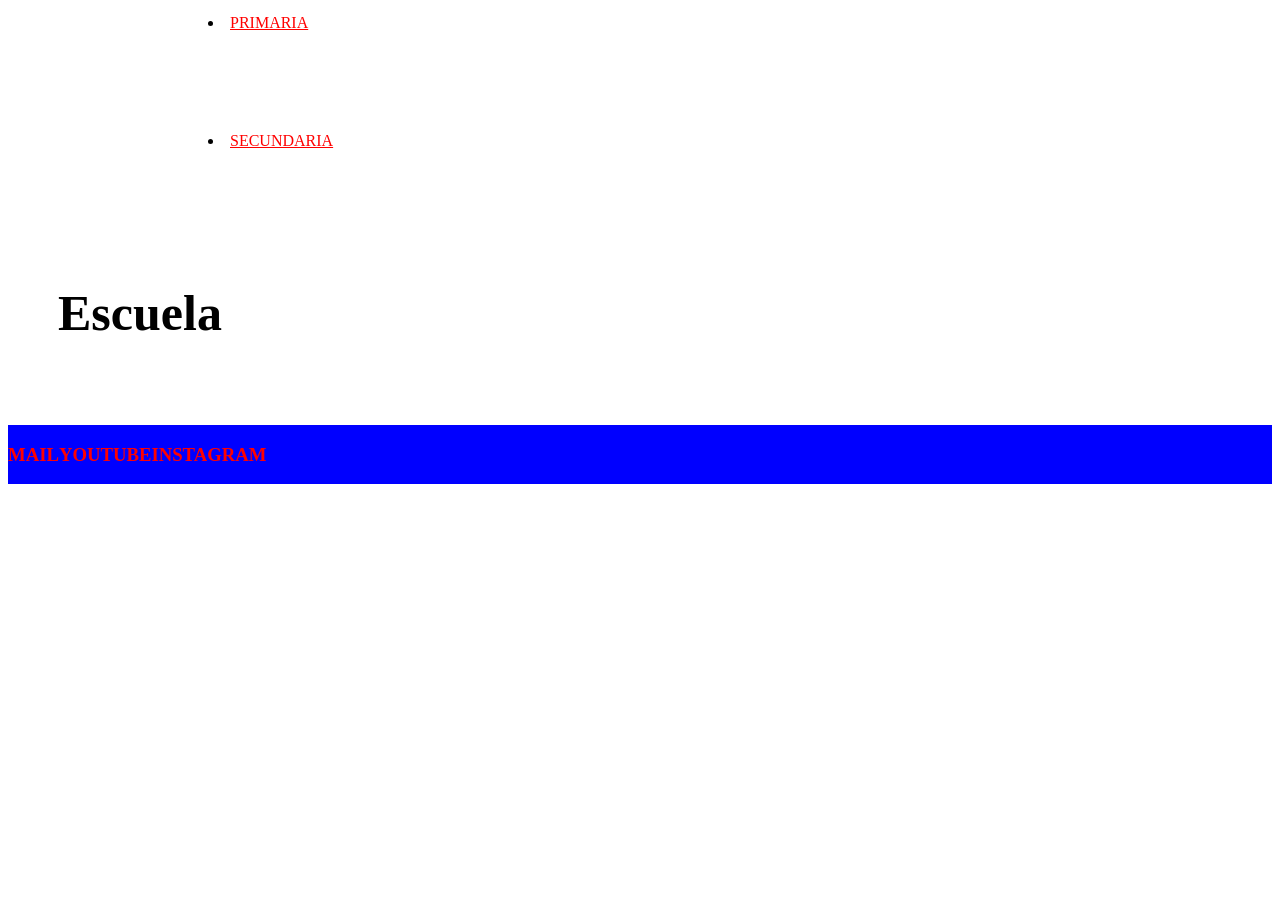
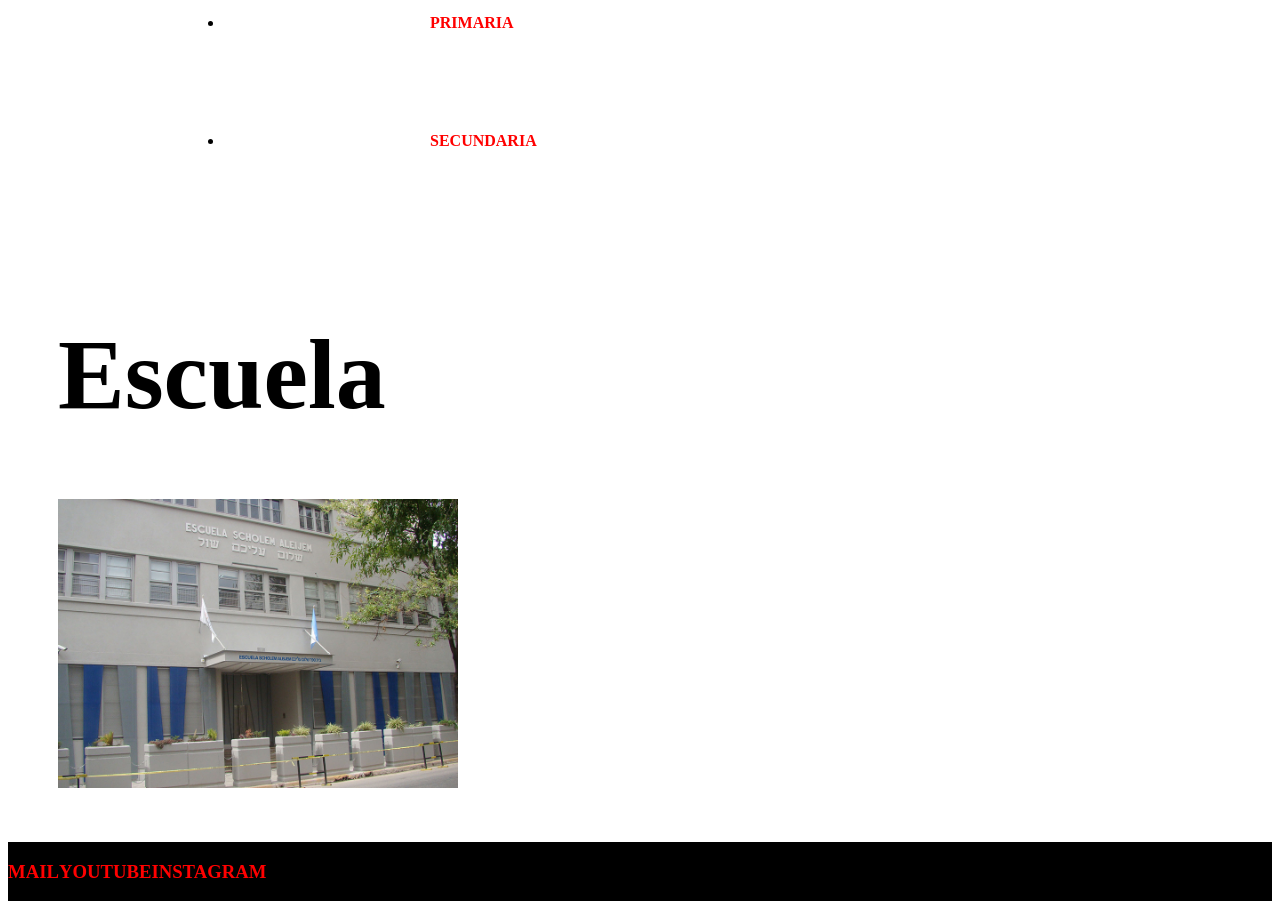
Before and after one commit to agusweich/sass, a website: page index.html in a window 1280 px wide. Shown: the part 280-1189 px from the top of the page. Before the commit the page ends 800 px from the top, so only its background shows below. Drawn offline with Linux system fonts and the light colour scheme.

Commit message:
personalizacion

```diff
--- a/index.html
+++ b/index.html
@@ -11,7 +11,10 @@
 	<div class="grid-container">
 		<div class="logo">
 			<h3>LOGO</h3>
+
+
 		</div>
+
 		<div class="nav">
 
 			<nav>
@@ -24,6 +27,7 @@
 	</div>
 	<div class="encabezado">
 		<h1>Escuela</h1>
+		<img src="./assets/img/logo3.jpg">
 	</div>
 
 	<footer>
--- a/scss/_contenido.scss
+++ b/scss/_contenido.scss
@@ -4,7 +4,12 @@ $p50:50px;
 .encabezado{
 	padding: $p50;
 	h1{
-		font-size:50px;
+		font-size:100px;
 
 	}
 }
+
+img{
+	width:400px;
+	heigth: auto;
+}
--- a/scss/_footer.scss
+++ b/scss/_footer.scss
@@ -2,7 +2,7 @@
 $flex:flex;
 
 footer{
-	background-color: $azul;
+	background-color: $negro;
 	display:$flex;
 	h3{
 		color:$rojo;
--- a/scss/_nav.scss
+++ b/scss/_nav.scss
@@ -16,6 +16,10 @@ li{
 	padding: $ptop;
 	a {
 		color:$rojo;
+		text-decoration: none;
+		margin-left: 200px;
+
 
 	}
+
 }
```
Also changed, not shown: css/estilo.css.
